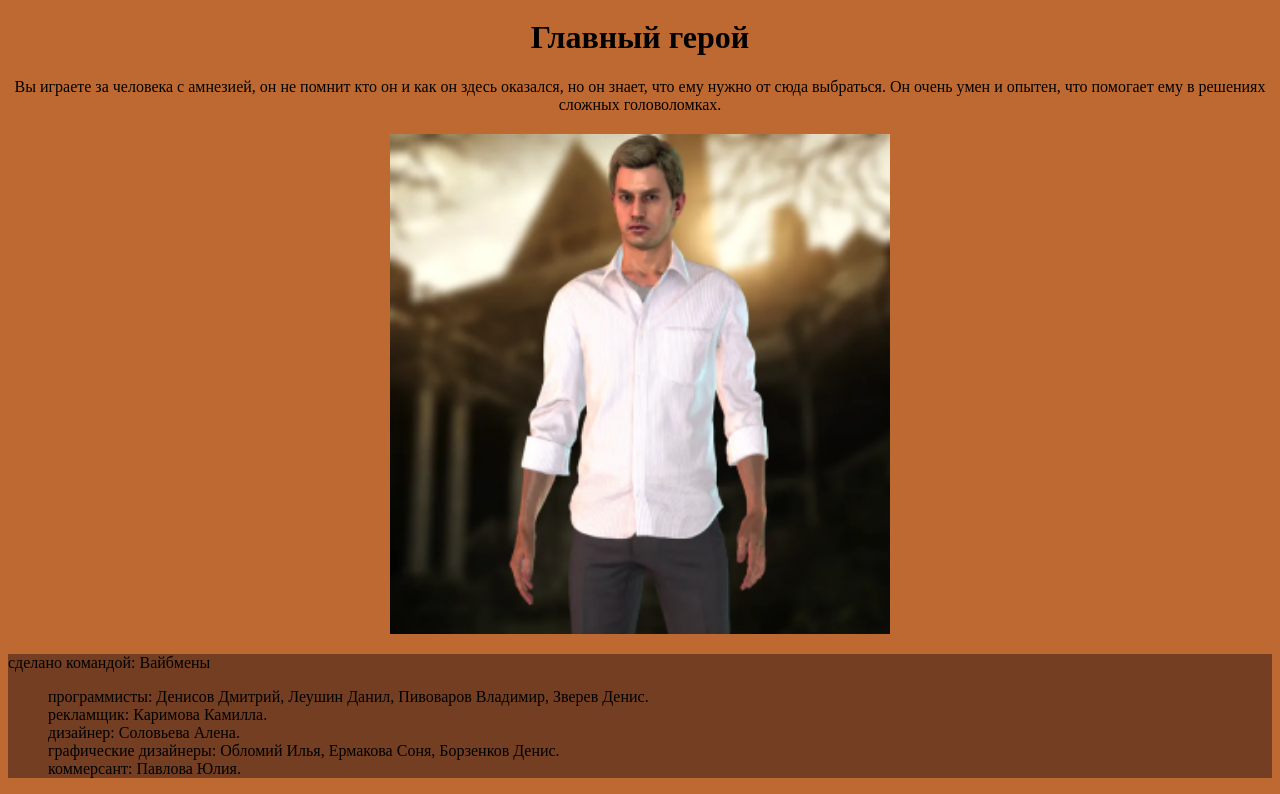
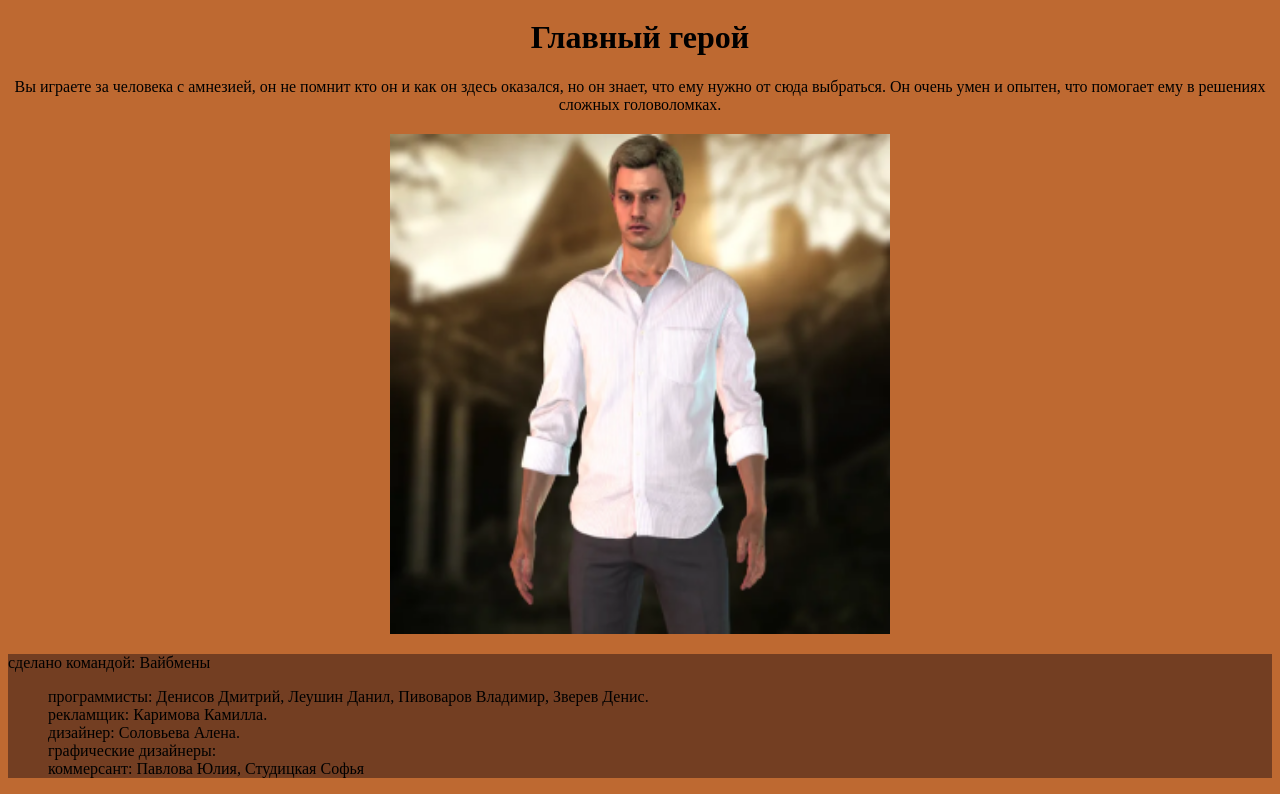
Before and after one commit to twizy790/twizy, a plain HTML site: page index.html in a window 1280 px wide. Shown: the part 1762-2556 px from the top of the page. Drawn offline with Linux system fonts and the light colour scheme.

Commit message:
Update index.html

```diff
--- a/index.html
+++ b/index.html
@@ -61,8 +61,8 @@
                         <li>программисты: Денисов Дмитрий, Леушин Данил, Пивоваров Владимир, Зверев Денис.</li>
                         <li>рекламщик: Каримова Камилла.</li>
                         <li>дизайнер: Соловьева Алена.</li>
-                        <li>графические дизайнеры: Обломий Илья, Ермакова Соня, Борзенков Денис.</li>
-                        <li>коммерсант: Павлова Юлия.</li>
+                        <li>графические дизайнеры: </li>
+                        <li>коммерсант: Павлова Юлия, Студицкая Софья</li>
                     </ul>
                 </div>
             </div>
```
